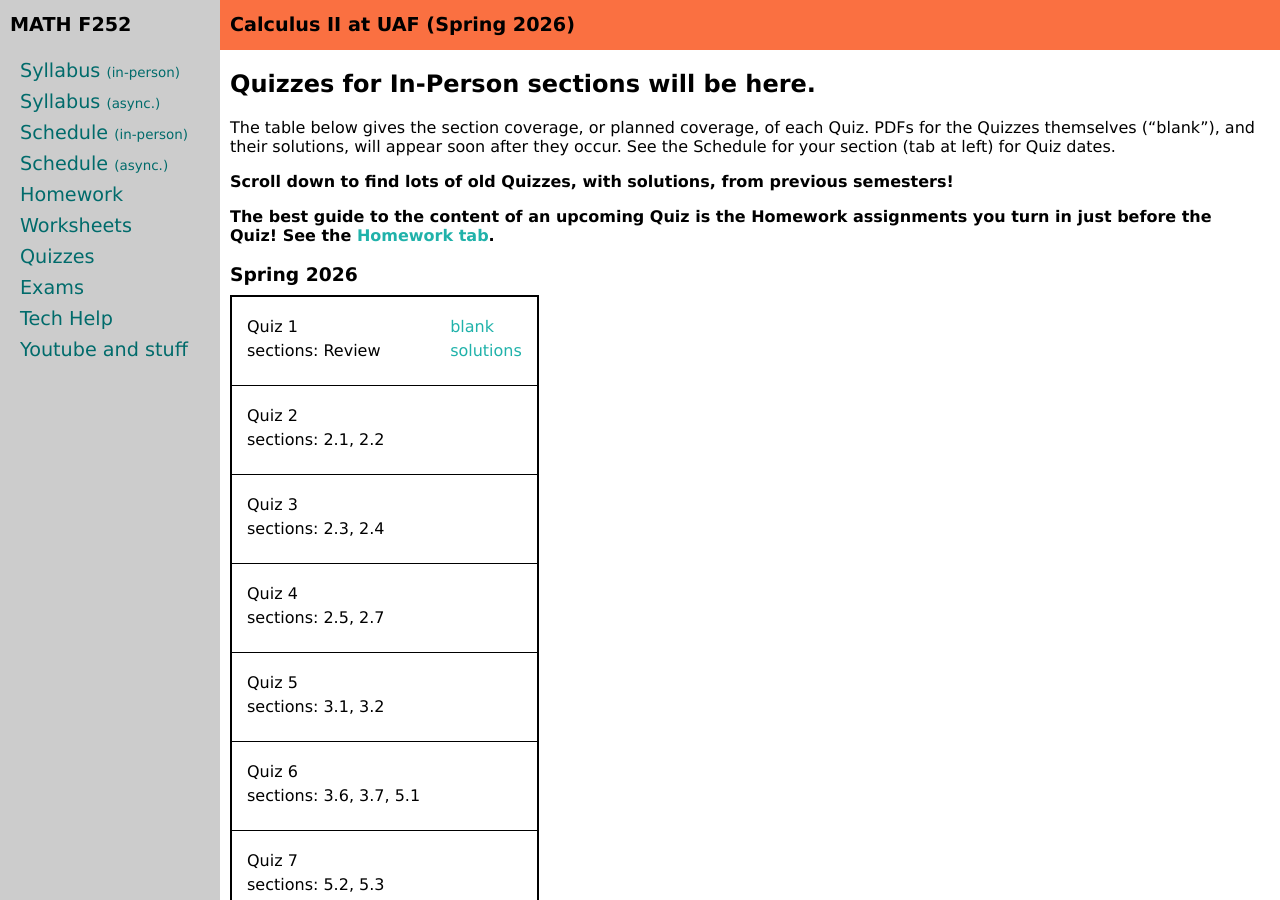
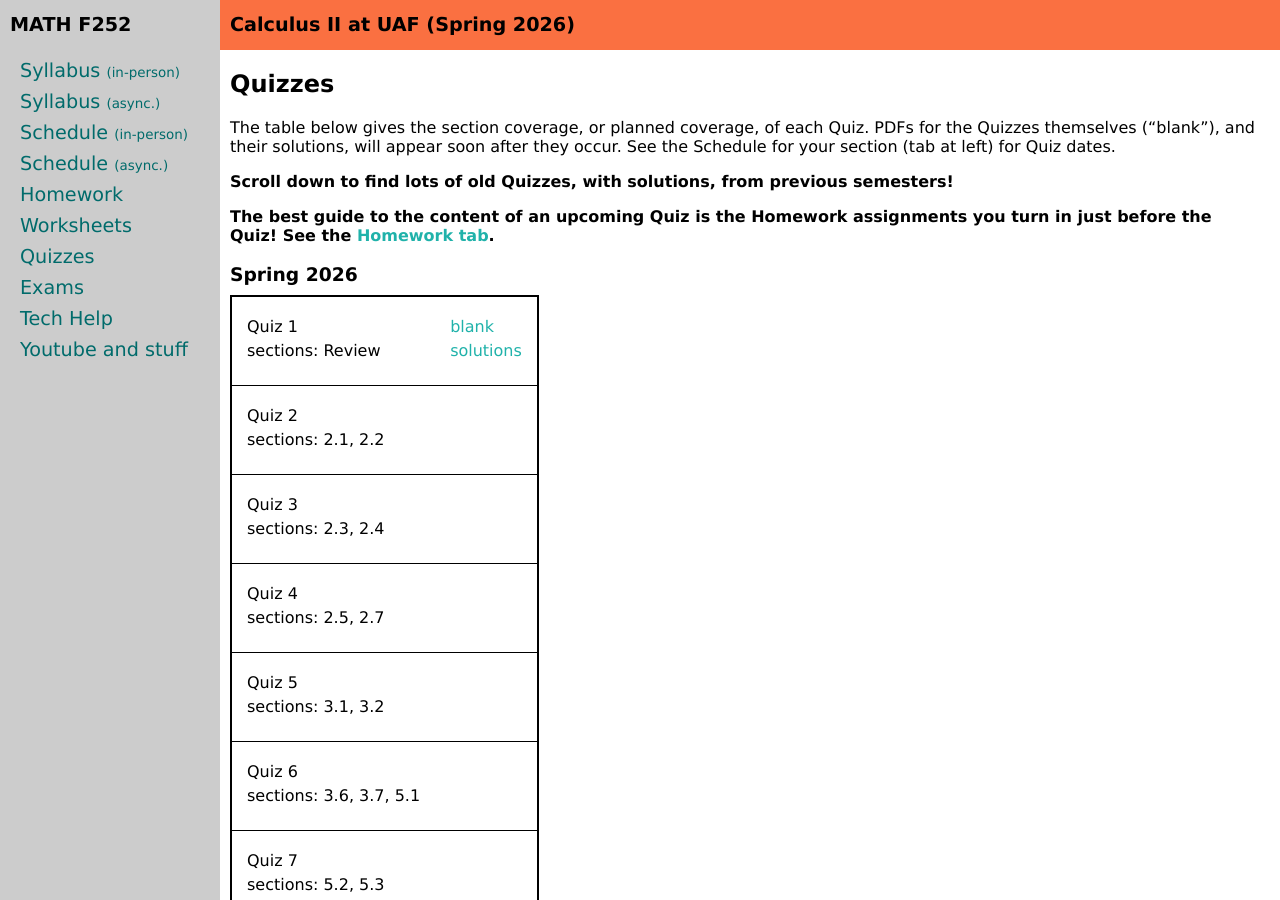
Before and after one commit to uaf-math/calc2, a Jekyll site: the page built from quizzes.md, in a window 1280 px wide and 900 px high. Built offline with Jekyll 4.4.1, drawn with Linux system fonts in a browser that asks for light colours.

Commit message:
correct quizzes page heading

```diff
--- a/quizzes.md
+++ b/quizzes.md
@@ -3,7 +3,7 @@ layout: course-page
 title: Quizzes
 ---
 
-## Quizzes for In-Person sections will be here.
+## Quizzes
 
 The table below gives the section coverage, or planned coverage, of each Quiz.  PDFs for the Quizzes themselves ("blank"), and their solutions, will appear soon after they occur.  See the Schedule for your section (tab at left) for Quiz dates.
 
```
